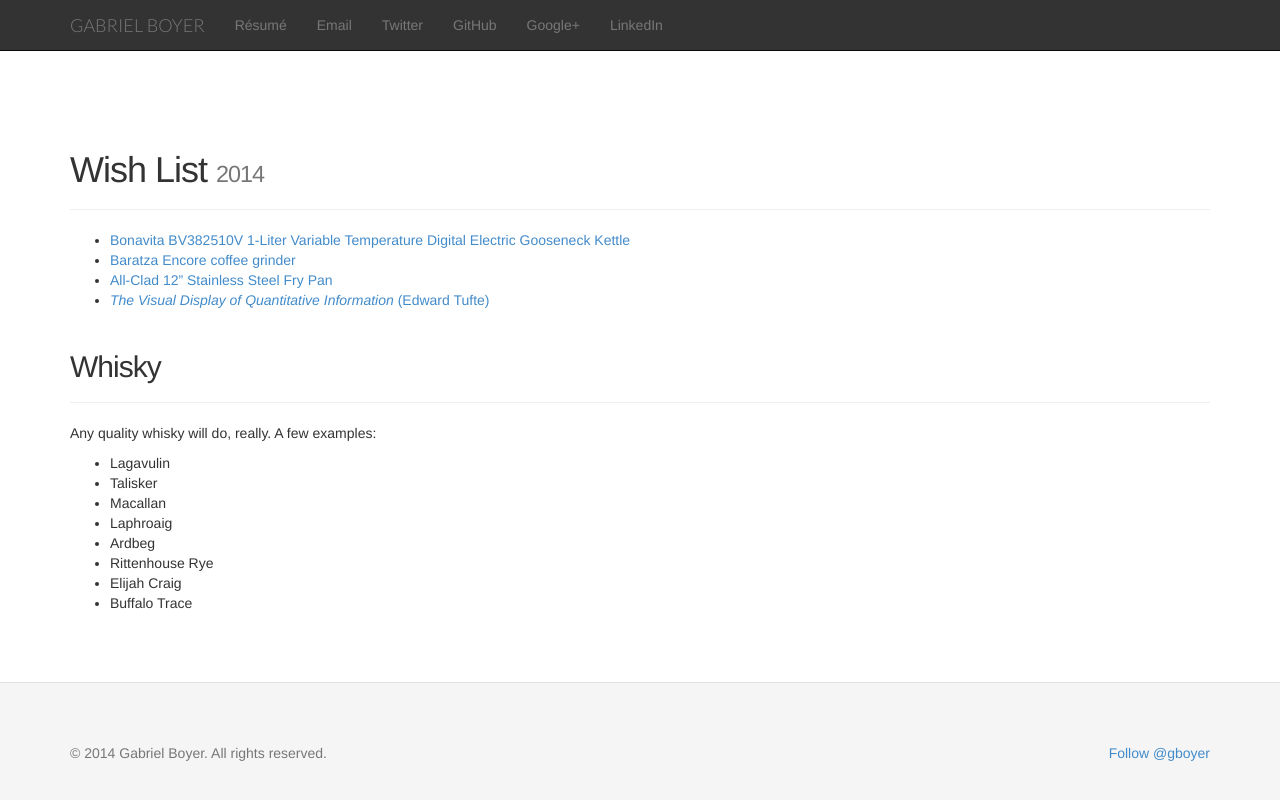
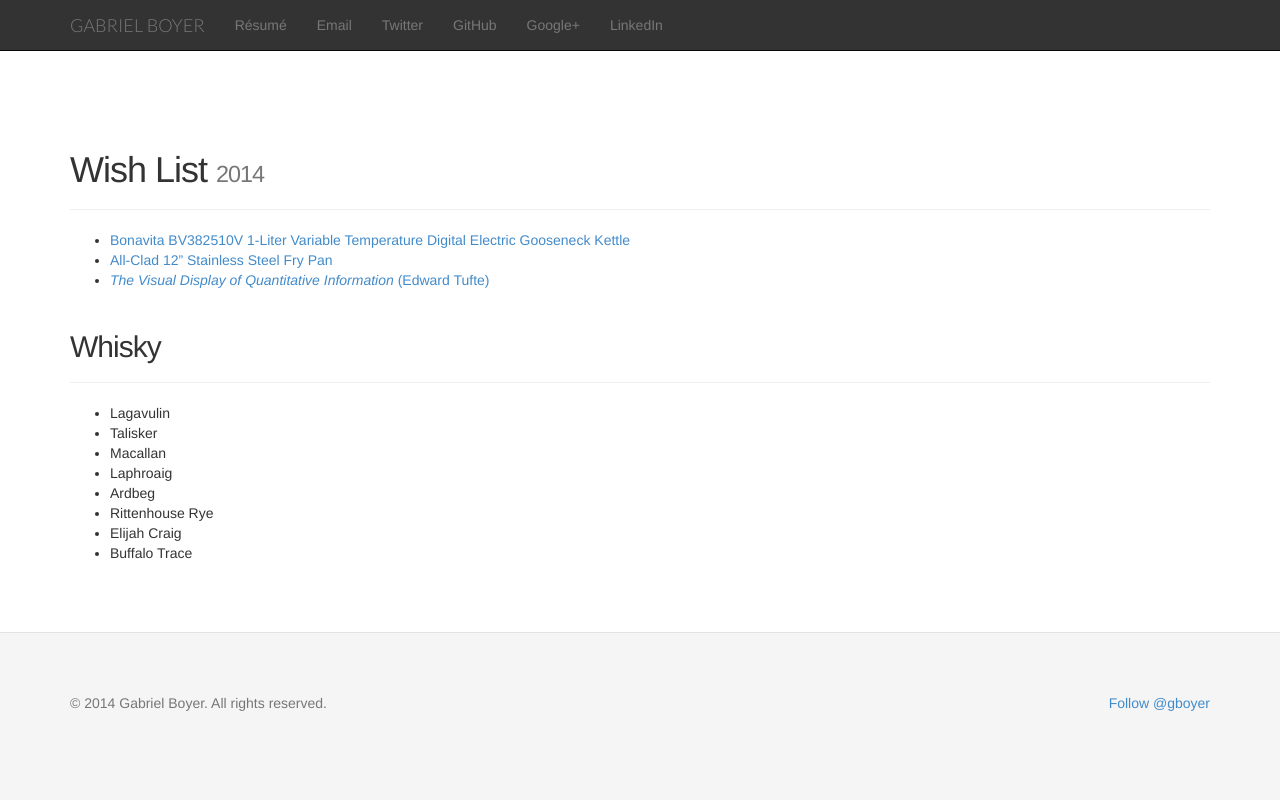
Before and after one commit to gabe/gabe.github.com, a Jekyll site: the page built from wishlist.md, in a window 1280 px wide. Shown: the top 800 px of the page. Built offline with Jekyll 4.4.1, drawn with Linux system fonts in a browser that asks for light colours; nearby versions of some CDN libraries; comment, search, counter and statistics services are not loaded.

Commit message:
Update wishlist.md

```diff
--- a/wishlist.md
+++ b/wishlist.md
@@ -8,15 +8,12 @@
 </div>
 
 - [Bonavita BV382510V 1-Liter Variable Temperature Digital Electric Gooseneck Kettle][4]
-- [Baratza Encore coffee grinder][1]
 - [All-Clad 12" Stainless Steel Fry Pan][2]
 - [_The Visual Display of Quantitative Information_ (Edward Tufte)][3]
 
 <div class="page-header">
   <h2>Whisky</h2>
 </div>
-
-Any quality whisky will do, really. A few examples:
 
 - Lagavulin
 - Talisker
```
Also changed, not shown: other parts of wishlist.md (+1 -2 lines).
